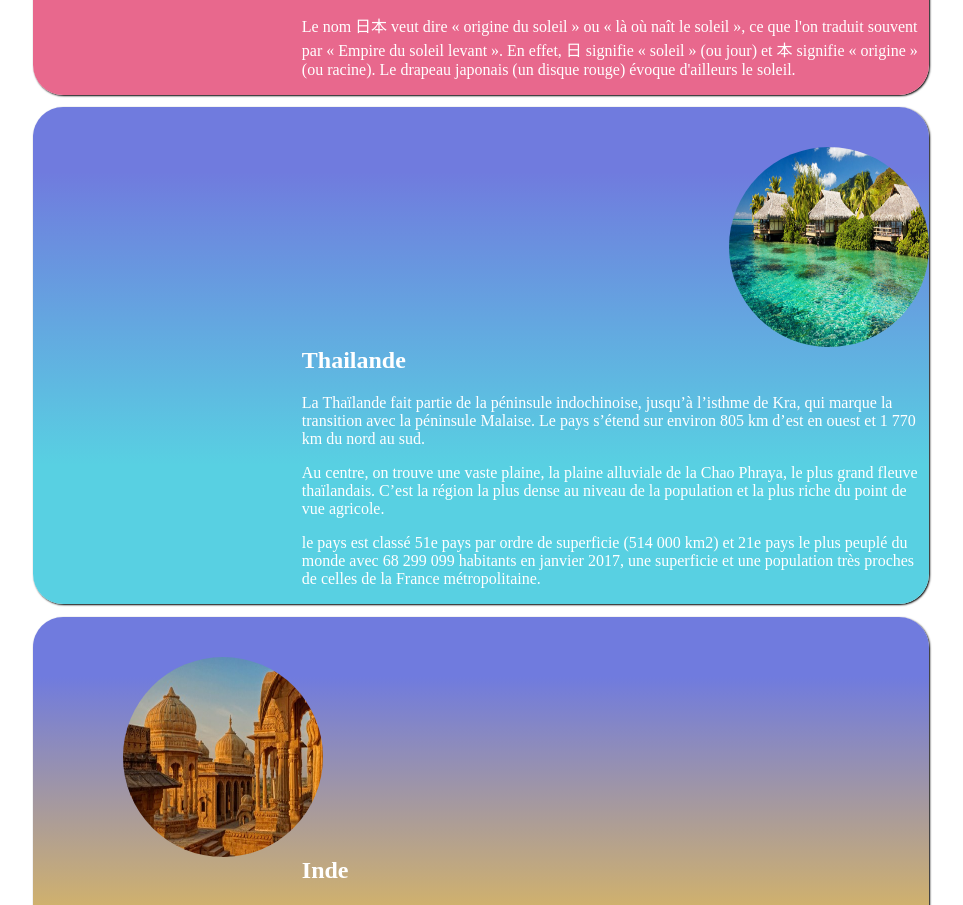
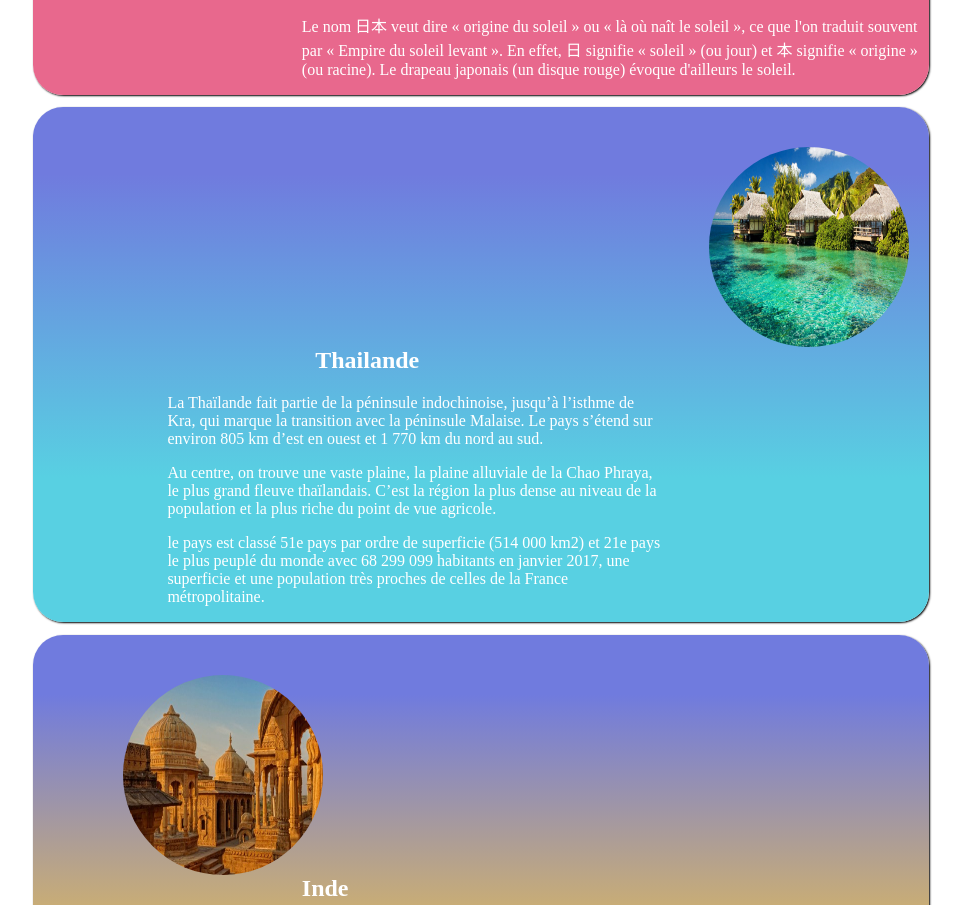
Before and after one commit to GureAndo/workshop, a plain HTML site: page voyage/index.html in a window 1280 px wide. Shown: the part 629-1534 px from the top of the page, without its empty margins (159-1122 px from the left). Drawn offline with Linux system fonts and the light colour scheme.

Commit message:
voyage ajustement

```diff
--- a/voyage/Css/style.css
+++ b/voyage/Css/style.css
@@ -1,3 +1,5 @@
+/*********************j'ai fait telement de la merde avec cette exo que je sais meme plus ce qui est utile ou non xD**************************/
+
 
 body{
     margin: 0;
@@ -14,9 +16,9 @@ header{
     background: linear-gradient(0deg, rgba(7,244,214,1) 26%, rgba(191,244,7,1) 65%);
     filter: progid:DXImageTransform.Microsoft.gradient(startColorstr="#07f4d6",endColorstr="#bff407",GradientType=1);
     color: whitesmoke ;
-    box-shadow:1px 1px 2px gray
+    box-shadow:1px 1px 2px gray;
+
 }
-
 
 
 nav{
@@ -24,13 +26,14 @@ nav{
     position: absolute;
     top: 15px;
     right: 24px;
+
 }
-
 nav a{
     margin: 30px;
     font-size: 20px;
     color: gray;
     text-decoration: none;
+    flex-wrap: wrap ;
 
 }
 
@@ -58,6 +61,8 @@ section{
     background: linear-gradient(0deg, rgba(232,104,141,1) 28%, rgba(136,195,233,1) 87%);
     filter: progid:DXImageTransform.Microsoft.gradient(startColorstr="#e8688d",endColorstr="#88c3e9",GradientType=1);
     color: white;
+    display: flex;
+    flex-direction: column;
 }
 
 #article2{
@@ -93,6 +98,8 @@ section{
 .flex p , h2{
     margin-left: 30%;
     margin-top: 0;
+    display:flex;
+    align-items: center;
 }
 .flex img{
     border-radius: 50%;
@@ -103,13 +110,28 @@ section{
     flex-direction: row;
     margin-left: 10%;
 }
-.flex2 img{
+.japon img{
     border-radius: 50%;
     width: 200px;
     height: 200px;
     display: flex;
     margin-top: 40px;
-    margin-right: 10%;
+    margin-left: 10%;
+
+}
+.flexthai{
+    align-items: center;
+    flex-direction: column;
+    margin-right: 30%;
+    margin-left:15% ;
+}
+.thai img{
+    border-radius: 50%;
+    width: 200px;
+    height: 200px;
+    display: flex;
+    margin-top: 40px;
+    margin-left:-10%;
 }
 
 footer{
--- a/voyage/index.html
+++ b/voyage/index.html
@@ -36,7 +36,7 @@
         <main>
             <section>
                 <article id="article1">
-                    <div class="flex">
+                    <div class="japon">
                         <img src="../voyage/img/japon.jpg" alt="japon">
                     </div>
 
@@ -65,11 +65,11 @@
 
             <section>
                 <article id="article2">
-                    <div class="flex2">
+                    <div class="thai">
                         <img src="../voyage/img/thailande.jpg" alt="thailande">
                     </div>
 
-                    <div class="flex">
+                    <div class="flexthai">
                         <h2><strong>Thailande</strong></h2>
 
                         <p>
```
Also changed, not shown: 1 other file.
